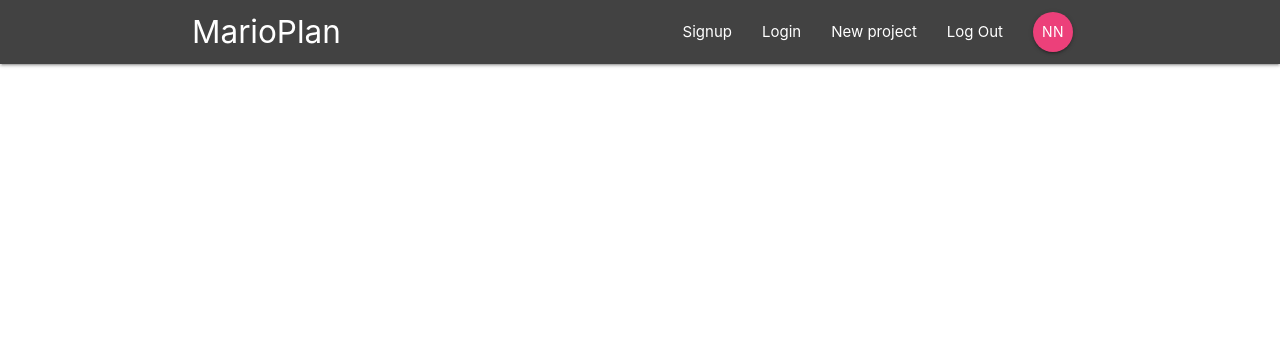
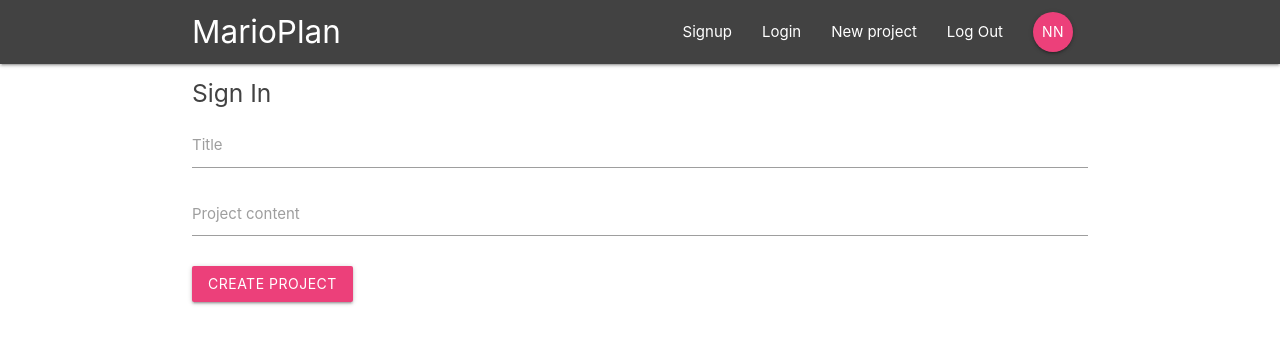
Before and after one commit to CrummenauerCA/ReactReduxFirebase, a React (Create React App) app: page /create in a window 1280 px wide. Shown: the top 344 px of the page. Built offline with nearby package versions, Linux system fonts and the light colour scheme.

Commit message:
Creating and adding the CreateProject component

```diff
--- a/src/App.js
+++ b/src/App.js
@@ -5,6 +5,7 @@
 import ProjectDetails from './components/projects/ProjectDetails';
 import SignIn from './components/auth/SignIn';
 import SignUp from './components/auth/SignUp';
+import CreateProject from './components/projects/CreateProject';
 
 class App extends Component {
   render() {
@@ -17,6 +18,7 @@
             <Route path='/project/:id' component={ProjectDetails} />
             <Route path='/signin/' component={SignIn} />
             <Route path='/signup/' component={SignUp} />
+            <Route path='/create' component={CreateProject} />
           </Switch>
         </div>
       </BrowserRouter>
--- a/src/components/projects/CreateProject.js
+++ b/src/components/projects/CreateProject.js
@@ -0,0 +1,44 @@
+import React, { Component } from 'react'
+
+class CreateProject extends Component {
+  state = {
+    title: '',
+    content: ''
+  }
+
+  handleChange = e => {
+    this.setState({
+      [e.target.id]: e.target.value
+    })
+  }
+
+  handleSubmit = e => {
+    e.preventDefault();
+    console.log(this.state);
+  }
+
+  render() {
+    return (
+      <div>
+        <div className="container">
+          <form onSubmit={this.handleSubmit} className="white">
+            <h5 className="grey-text text-darken-3">Sign In</h5>
+            <div className="input-field">
+              <label htmlFor="title">Title</label>
+              <input type="text" id="title" onChange={this.handleChange} />
+            </div>
+            <div className="input-field">
+              <label htmlFor="content">Project content</label>
+              <textarea className="materialize-textarea" onChange={this.handleChange}></textarea>
+            </div>
+            <div className="input-field">
+              <button type="submit" className="btn pink lighten-1 z-depht-0">Create project</button>
+            </div>
+          </form>
+        </div>
+      </div>
+    )
+  }
+}
+
+export default CreateProject
```
